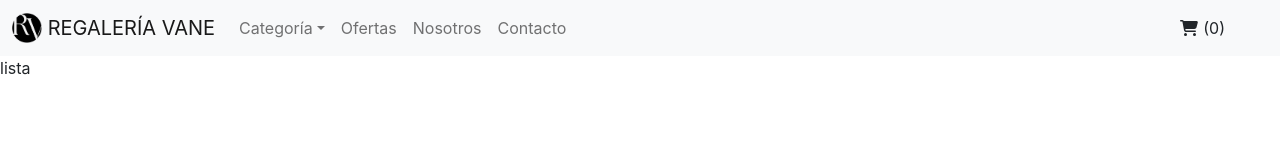
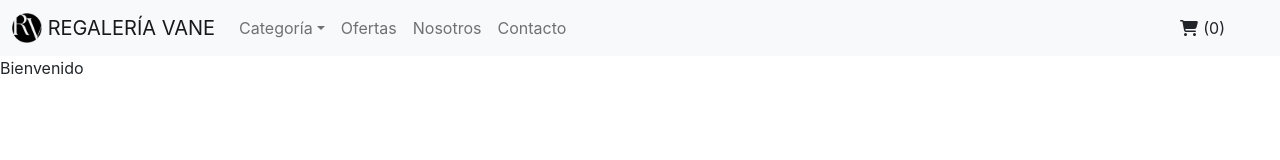
Before and after one commit to correa92/regaleriaVane, a React (Create React App) app: page / in a window 1280 px wide. Shown: the top 160 px of the page. Built offline with nearby package versions, Linux system fonts and the light colour scheme.

Commit message:
PreEntrega1 Correa Alejandro E

```diff
--- a/src/components/ItemListContainer.js
+++ b/src/components/ItemListContainer.js
@@ -2,7 +2,7 @@
 const ItemListContainer = ()=>{
     return (
         <div className="contenedor-itemList">
-            <p>lista</p>
+            <p>Bienvenido</p>
         </div>
     )
 }
```
